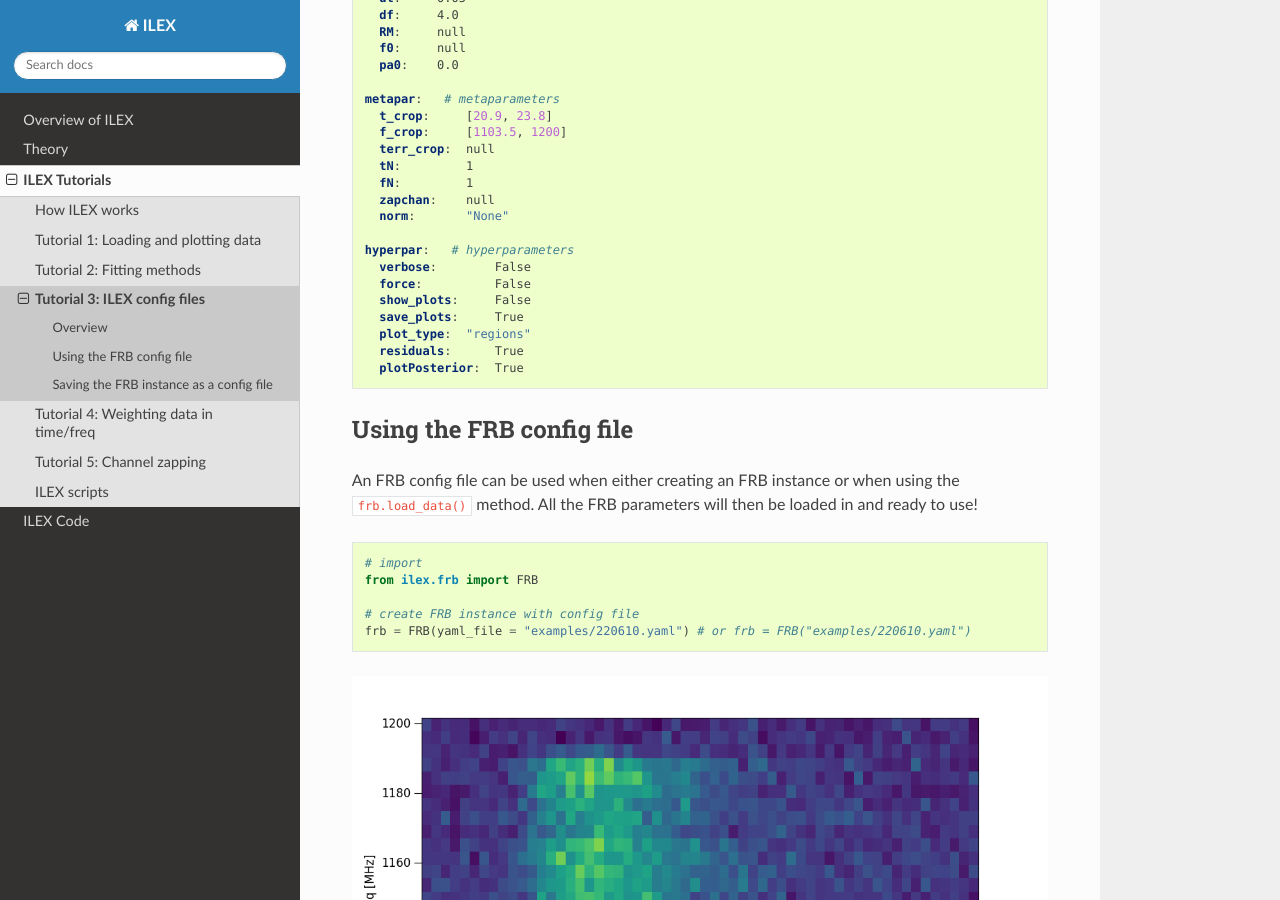
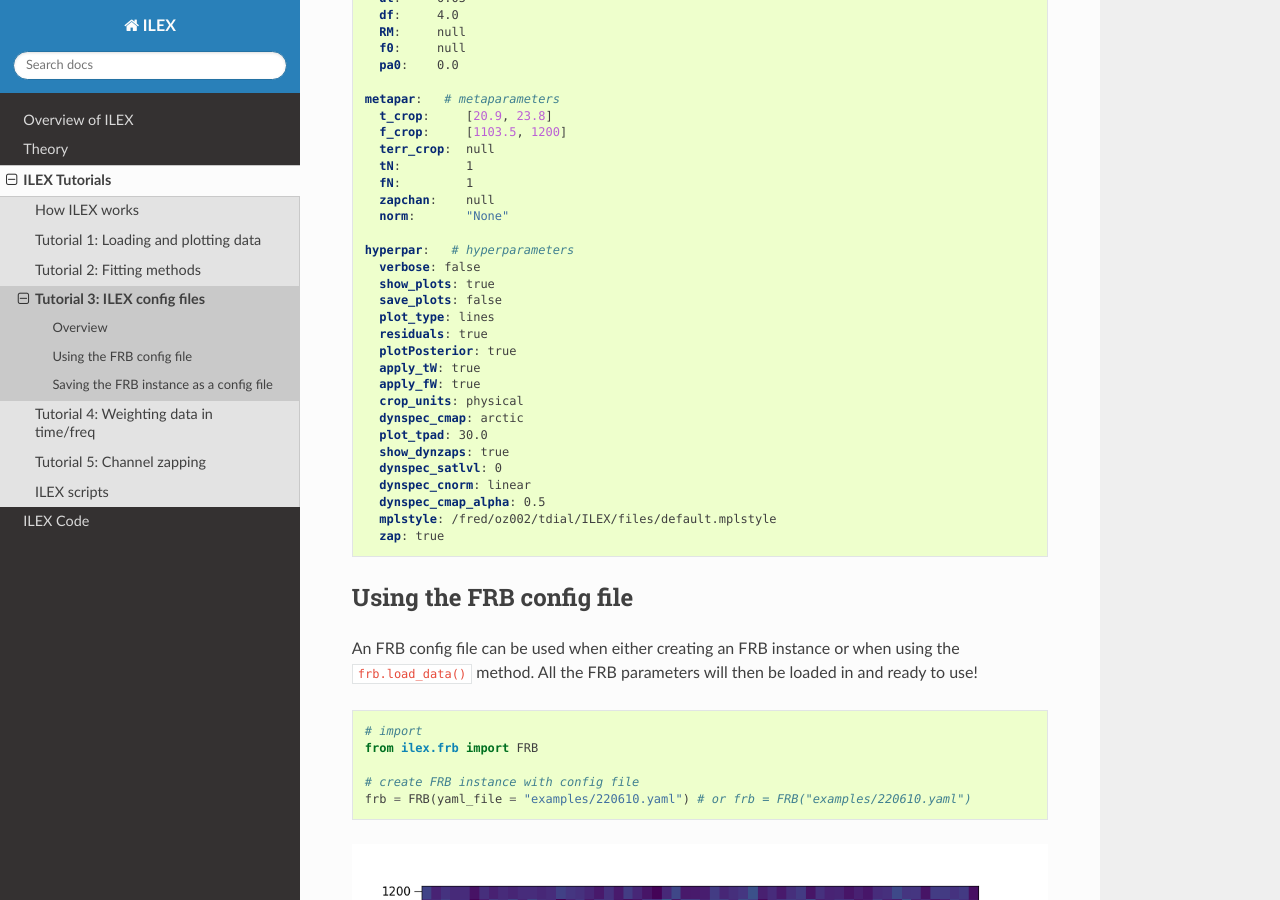
Before and after one commit to tdial2000/ILEX, a Sphinx documentation site: the page built from docs/source/Tutorials/ilex_config.rst, in a window 1280 px wide and 900 px high, scrolled down 704 px. Built offline with Sphinx 7.4.7 and the Read the Docs theme 3.1.0, drawn with Linux system fonts in a browser that asks for light colours; some of the changed text lies outside the part shown.

Commit message:
Updated Tutorials

```diff
--- a/docs/source/Tutorials/advanced_ilex.rst
+++ b/docs/source/Tutorials/advanced_ilex.rst
@@ -1,4 +1,4 @@
-Tutorial 2: Fitting methods
+Tutorial 3: Fitting methods
 ------------------
 
 In the second tutorial, we will breifly explore the methods we can use to fit various FRB parameters.
--- a/docs/source/Tutorials/ilex_config.rst
+++ b/docs/source/Tutorials/ilex_config.rst
@@ -46,13 +46,23 @@ additional ILEX scripts provided. A config file can be made by either using the
       norm:       "None"
 
     hyperpar:   # hyperparameters
-      verbose:        False
-      force:          False
-      show_plots:     False
-      save_plots:     True
-      plot_type:  "regions"
-      residuals:      True
-      plotPosterior:  True
+      verbose: false
+      show_plots: true
+      save_plots: false
+      plot_type: lines
+      residuals: true
+      plotPosterior: true
+      apply_tW: true
+      apply_fW: true
+      crop_units: physical
+      dynspec_cmap: arctic
+      plot_tpad: 30.0
+      show_dynzaps: true
+      dynspec_satlvl: 0
+      dynspec_cnorm: linear
+      dynspec_cmap_alpha: 0.5
+      mplstyle: /fred/oz002/tdial/ILEX/files/default.mplstyle
+      zap: true
 
 
 
--- a/docs/source/Tutorials/ilex_weighting.rst
+++ b/docs/source/Tutorials/ilex_weighting.rst
@@ -1,4 +1,4 @@
-Tutorial 4: Weighting data in time/freq
+Tutorial 5: Weighting data in time/freq
 ---------------------------------------
 
 This tutorial will walk through weighting data using ILEX.
--- a/docs/source/Tutorials/using_ilex.rst
+++ b/docs/source/Tutorials/using_ilex.rst
@@ -1,4 +1,4 @@
-Tutorial 1: Loading and plotting data
+Tutorial 1: Loading data and basic plotting
 ----------
 
 This brief tutorial will go through an example of using ILEX. The example data being used is an ASKAP observation
```
Also changed, not shown: other parts of docs/source/Tutorials/ilex_config.rst (+1 -1 lines), docs/source/Tutorials/ilex_zapping.rst (+12 -5 lines), docs/source/Tutorials/VELAexample_PA_mosaic.png (added), docs/source/Tutorials/VELAexample_fIQUV_tIQUV_dsIQUV.png (added), docs/source/Tutorials/VELAexample_periodgram.png (added), docs/source/Tutorials/VELAexample_poincare.png (added), docs/source/Tutorials/VELAexample_tILV_dsI.png (added), docs/source/Tutorials/VELAexample_tI_dsI.png (added).
